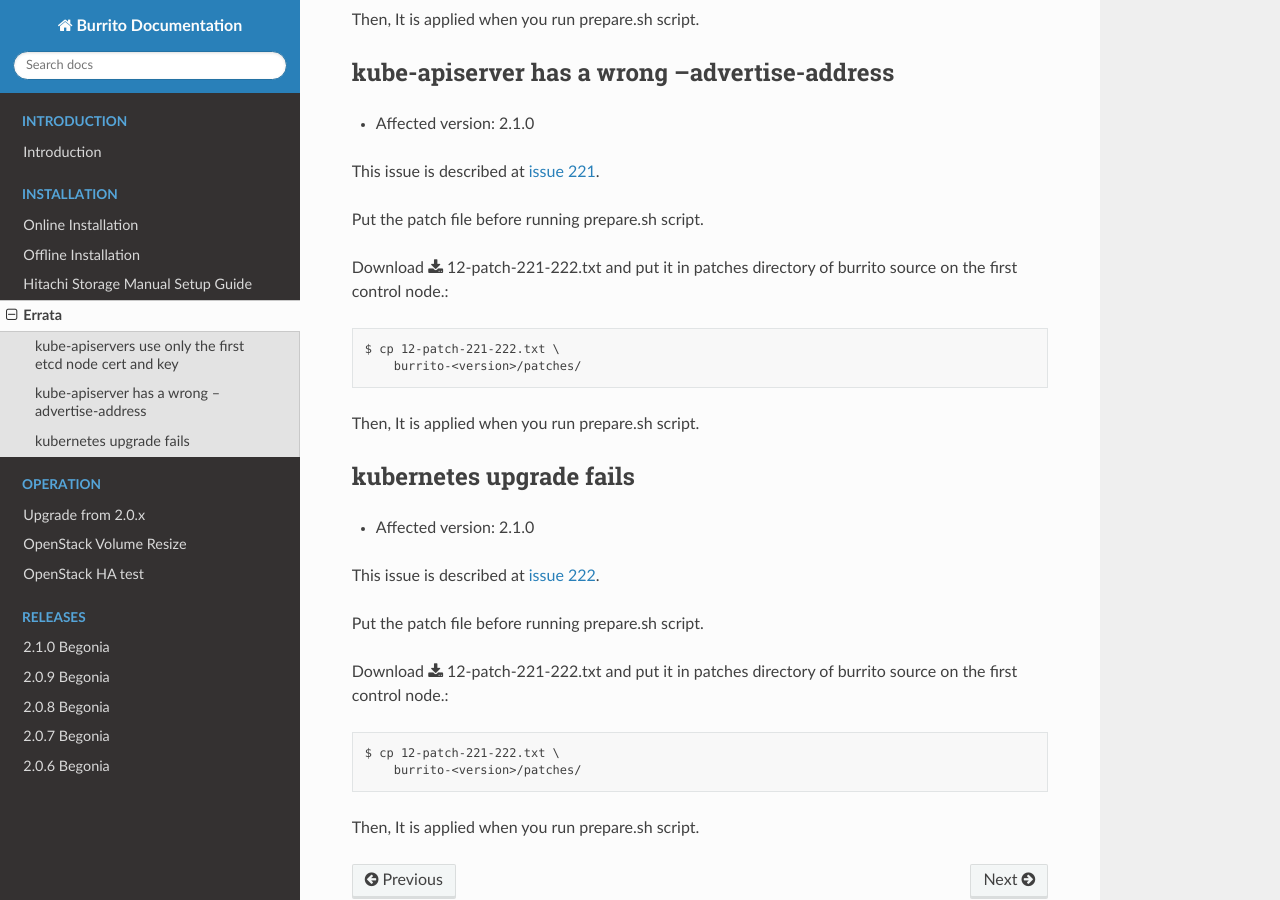
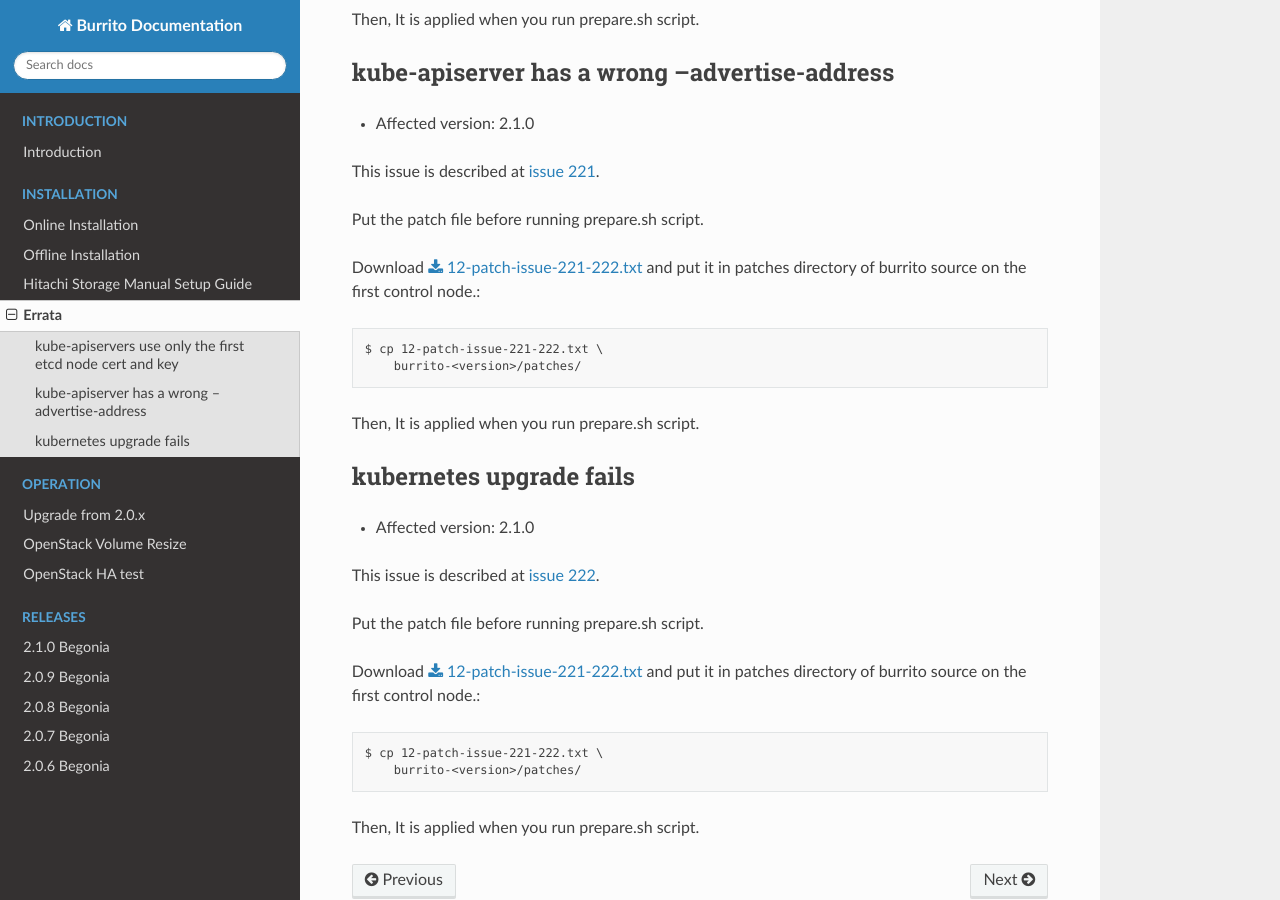
Before and after one commit to iorchard/burrito_docs, a Sphinx documentation site: the page built from source/install/errata.rst, in a window 1280 px wide and 900 px high, scrolled down 507 px. Built offline with Sphinx 7.4.7 and the Read the Docs theme 2.0.0, drawn with Linux system fonts in a browser that asks for light colours; pages that are not in the unit, such as notebooks, are missing from menus.

Commit message:
update upgrade document; fix errata page

```diff
--- a/source/install/errata.rst
+++ b/source/install/errata.rst
@@ -29,10 +29,10 @@
 
 Put the patch file before running prepare.sh script.
 
-Download :download:`12-patch-221-222.txt <../_static/12-patch-221-222.txt>` and
+Download :download:`12-patch-issue-221-222.txt <../_static/12-patch-issue-221-222.txt>` and
 put it in patches directory of burrito source on the first control node.::
 
-    $ cp 12-patch-221-222.txt \
+    $ cp 12-patch-issue-221-222.txt \
         burrito-<version>/patches/
 
 Then, It is applied when you run prepare.sh script.
@@ -47,10 +47,10 @@
 
 Put the patch file before running prepare.sh script.
 
-Download :download:`12-patch-221-222.txt <../_static/12-patch-221-222.txt>` and
+Download :download:`12-patch-issue-221-222.txt <../_static/12-patch-issue-221-222.txt>` and
 put it in patches directory of burrito source on the first control node.::
 
-    $ cp 12-patch-221-222.txt \
+    $ cp 12-patch-issue-221-222.txt \
         burrito-<version>/patches/
 
 Then, It is applied when you run prepare.sh script.
```
Also changed, not shown: source/operation/upgrade_from_2.0.x.rst (+3 -6 lines).
